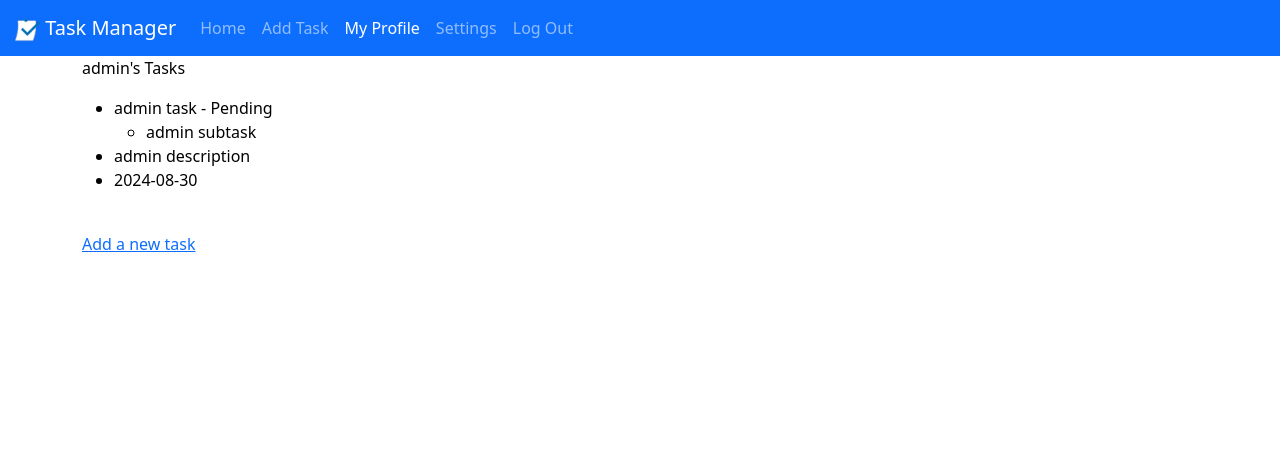
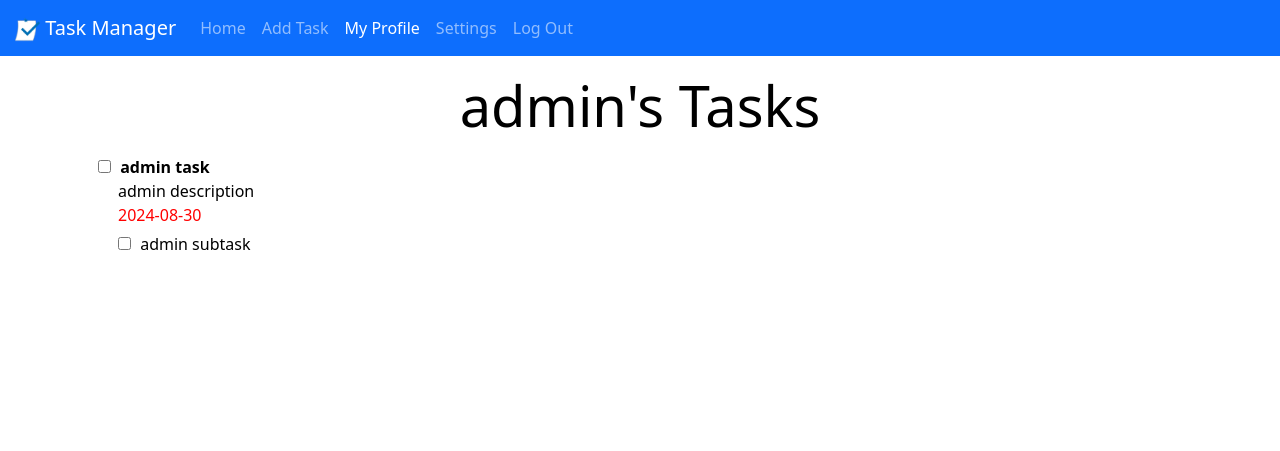
Before and after one commit to punstack/task-manager-app, a Flask app: a page that uses templates/user.html in a window 1280 px wide. Shown: the top 451 px of the page. Run offline with Flask 3, Linux system fonts and the light colour scheme; a user stored in the database is signed in; data comes from the database, SQL or seed files in the repository; both versions use the stored data as it was after the commit.

Commit message:
updating user homepage to have better UI visibility for tasks

```diff
--- a/app.py
+++ b/app.py
@@ -68,7 +68,6 @@ def check_user_existence():
             flash("Your account no longer exists. Please log in again.", "error")
             return redirect(url_for("login"))
 
-
 @app.route('/')
 def index():
     # remove all entries in the database
@@ -107,6 +106,16 @@ def add_task():
     else:
         return render_template('add_task.html')
 
+
+@app.route('/update-task-status/<int:task_id>', methods=['POST'])
+def update_task_status(task_id):
+    task = Task.query.get(task_id)
+    if task:
+        task.completed = not task.completed  # Toggle the status
+        db.session.commit()
+        return {"success": True, "completed": task.completed}
+    return {"success": False}, 404
+
 @app.route("/login", methods=["GET", "POST"])
 def login():
     if "user" in session:
@@ -128,7 +137,6 @@ def login():
             return render_template("login.html")
     else:
         return render_template("login.html")
-
 
 @app.route("/sign-up", methods = ["GET", "POST"])
 def signup():
@@ -185,24 +193,6 @@ def user_page(user):
     flash("To view profiles, you need to log in first.", "info")
     return redirect(url_for("login"))
 
-
-@app.route("/logout")
-def logout():
-    if "user" in session:
-        flash("You have been logged out.", "info")
-        session.pop("user", None)
-    return redirect(url_for("login"))
-
-#### FOR DEBUG USE
-
-@app.route("/view")
-def view():
-    return render_template("view.html", values=Task.query.all())
-
-@app.route("/view_users")
-def view_users():
-    return render_template("view_users.html", values=User.query.all())
-
 @app.route("/settings", methods=["GET", "POST"])
 def settings():
     if "user" in session:
@@ -248,7 +238,22 @@ def settings():
     flash("You need to log in first.", "error")
     return redirect(url_for("login"))
 
-##################
+@app.route("/logout")
+def logout():
+    if "user" in session:
+        flash("You have been logged out.", "info")
+        session.pop("user", None)
+    return redirect(url_for("login"))
+
+#### FOR DEBUG USE
+
+@app.route("/view")
+def view():
+    return render_template("view.html", values=Task.query.all())
+
+@app.route("/view_users")
+def view_users():
+    return render_template("view_users.html", values=User.query.all())
 
 if __name__ == '__main__':
     app.run(debug=True)
@@ -258,7 +263,6 @@ if __name__ == '__main__':
 #TO-DO: fix up home page to be pretty :)
 #TO-DO: fix up my profile to be pretty
 #TO-DO: add "completed" and "remove" buttons for all tasks
-#TO-DO: add a session-user specific settings page that allows them to change email address, username, or password
-#TO-DO: implement checking for used usernames
+#TO-DO: implement checking for used usernames (maybe in-page instead of on a refresh of the page)
 #TO-DO: implement password protection (eg. 8-24 characters, one number, one uppercase letter... doesn't have to be so specific)
 #TO-DO: this is for later if this ever goes to prod, but add a "forgot password?" button linked to an email with a password reset OR a randomly generated password. not sure which is cooler
--- a/static/style.css
+++ b/static/style.css
@@ -37,6 +37,33 @@ main {
   max-width: 500px;
   padding: 15px;
   margin: auto;
+}
+
+/* FOR TASK VIEW */
+.task {
+  margin-bottom: 20px;
+  color: black;
+}
+
+.task-name {
+  font-weight: bold;
+  margin-left: 5px;
+}
+
+.task-details {
+  margin-left: 20px;
+}
+
+.task-due-date {
+  color: red;
+}
+
+.subtask-checkbox {
+  margin-top: 10px;
+}
+
+.subtask {
+  margin-left: 5px;
 }
 
 /* FOR SETTINGS PAGE */
--- a/templates/add_task.html
+++ b/templates/add_task.html
@@ -10,7 +10,7 @@
 <div class="container">
     <form class="form-signin" action="#" method="POST">
         <div>
-            <h1 class="h3 mb-3 font-weight-normal text-center">Add Task</h1>
+            <h1 class="h3 mb-3 display-4 font-weight-normal text-center">Add Task</h1>
         </div>
 
         <div class="form-label-group text-left">
--- a/templates/index.html
+++ b/templates/index.html
@@ -12,7 +12,7 @@
   <div class="position-relative p-3 p-md-5 m-md-3 text-center">
     <div class="p-lg-5 mx-auto my-5">
       <h1 class="display-4 font-weight-normal">Task Manager</h1>
-      <p class="lead font-weight-normal">Welcome to your new task manager.</p>
+      <p class="lead font-weight-normal">Welcome to your friendly task manager.</p>
       <br>
       <a class="btn btn-outline-primary text-blue" href="/sign-up">Get Started</a>
     </div>
--- a/templates/layout.html
+++ b/templates/layout.html
@@ -6,7 +6,7 @@
   <link rel="stylesheet" href="https://cdn.jsdelivr.net/npm/bootstrap@5.3.0-alpha1/dist/css/bootstrap.min.css">
   <link rel="stylesheet" type="text/css" href="{{ url_for('static', filename='style.css') }}">
 
-  <title>{% block title %}{% endblock %}</title>
+  <title class=>{% block title %}{% endblock %}</title>
 
   <style>
     html,
--- a/templates/login.html
+++ b/templates/login.html
@@ -10,8 +10,9 @@
 
 <body class="text-center">
     <form class="form-signin" action="#" method="POST">
+        <div class="position-relative p-3 p-md-5 m-md-3 text-center">
             <div>
-            <h1 class="h3 mb-3 font-weight-normal">Log In</h1>
+            <h1 class="h3 mb-3 display-4 font-weight-normal">Log In</h1>
             </div>
 
             <div class="form-label-group text-left">
@@ -25,6 +26,7 @@
             </div>
 
             <button class="btn btn-lg btn-primary btn-block" type="submit">Sign in</button>
+        </div>
     </form>
 </body>
 {% endblock %}
--- a/templates/settings.html
+++ b/templates/settings.html
@@ -11,7 +11,8 @@
 <body class="text-center">
   <form class="form-inline" action="#" method="POST">
     <div class="container col-lg-7 col-lg-6">
-      <h1 class="h3 mb-3 font-weight-normal">Settings</h1>
+      <br>
+      <h1 class="h3 mb-3 display-4 font-weight-normal">Settings</h1>
 
       <!-- Email Address Row -->
       <div class="container">
--- a/templates/signup.html
+++ b/templates/signup.html
@@ -10,8 +10,9 @@
 
 <body class="text-center">
     <form class="form-signin" action="#" method="POST">
+        <div class="position-relative p-3 p-md-5 m-md-3 text-center">
             <div>
-            <h1 class="h3 mb-3 font-weight-normal">Sign Up</h1>
+                <h3 class="h3 mb-3 display-4 font-weight-normal">Sign Up</h1>
             </div>
 
             <div class="form-label-group text-left">
@@ -19,7 +20,6 @@
                 <label for="inputEmail">Email address</label>
                 <small id="emailHelp" class="form-text text-muted">We'll never share your email with anyone else.</small>
             </div>
-
 
             <div class="form-label-group text-left">
                 <input type="text" id="username" name="username" class="form-control" placeholder="" required autofocus>
@@ -32,7 +32,7 @@
             </div>
 
             <button class="btn btn-lg btn-primary btn-block" type="submit">Sign Up</button>
+        </div>
     </form>
-
 </body>
 {% endblock %}
--- a/templates/user.html
+++ b/templates/user.html
@@ -7,23 +7,51 @@
 {% block add_status %}{% endblock %}
 
 {% block content %}
-<p>{{ user }}'s Tasks</p>
-<ul>
+<div class="position-relative m-md-3">
+  <div>
+    <h1 class="h3 mb-3 display-4 font-weight-normal text-center">{{ user }}'s Tasks</h1>
+  </div>
   {% for task in tasks %}
-  <li>{{ task.title }} - {{ 'Completed' if task.completed else 'Pending' }}</li>
-  <ul>
-    {% if task.checklist_item %}
-    <li>{{ task.checklist_item }}</li>
-    {% endif %}
-  </ul>
-  {% if task.description %}
-  <li>{{ task.description }}</li>
-  {% endif %}
-  {% if task.due_date %}
-  <li>{{ task.due_date }}</li>
-  {% endif %}
-  <br>
+  <span {% if task.completed %} style="text-decoration: line-through" {% endif %}>
+    <div class="task">
+      <input type="checkbox" class="task-checkbox" {% if task.completed %}checked{% endif %} onclick="updateTaskStatus(this, {{ task.id }})">
+      <span class="task-name">{{ task.title}}</span>
+      <div class="task-details">
+        {% if task.description %}
+        <span class="task-description">{{ task.description }}</span><br>
+        {% endif %}
+        {% if task.due_date %}
+        <span class="task-due-date">{{ task.due_date }}</span><br>
+        {% endif %}
+        {% if task.checklist_item %}
+        <!-- need to edit removeSubTask -- working on implementing new datatable for subtasks -->
+        <input type="checkbox" class="subtask-checkbox" onclick="removeSubTask(this)">
+        <span class="subtask">{{ task.checklist_item }}</span>
+        {% endif %}
+      </div>
+    </div>
+  </span>
   {% endfor %}
-</ul>
-<a href="/add-task">Add a new task</a>
+</div>
+
+<script>
+  function updateTaskStatus(checkbox, taskId) {
+    fetch(`/update-task-status/${taskId}`, {
+      method: 'POST',
+      headers: {
+        'Content-Type': 'application/json',
+      }
+    })
+    .then(response => response.json())
+    .then(data => {
+      if (data.success) {
+        checkbox.parentElement.querySelector('.task-name').style.textDecoration = data.completed ? 'line-through' : 'none';
+        checkbox.parentElement.style.textDecoration = data.completed ? 'line-through' : 'none';
+
+      } else {
+        alert("Failed to update task status.");
+      }
+    });
+  }
+</script>
 {% endblock %}
```
Also changed, not shown: instance/app.db. Lines whose indentation alone changed are shown as unchanged.
